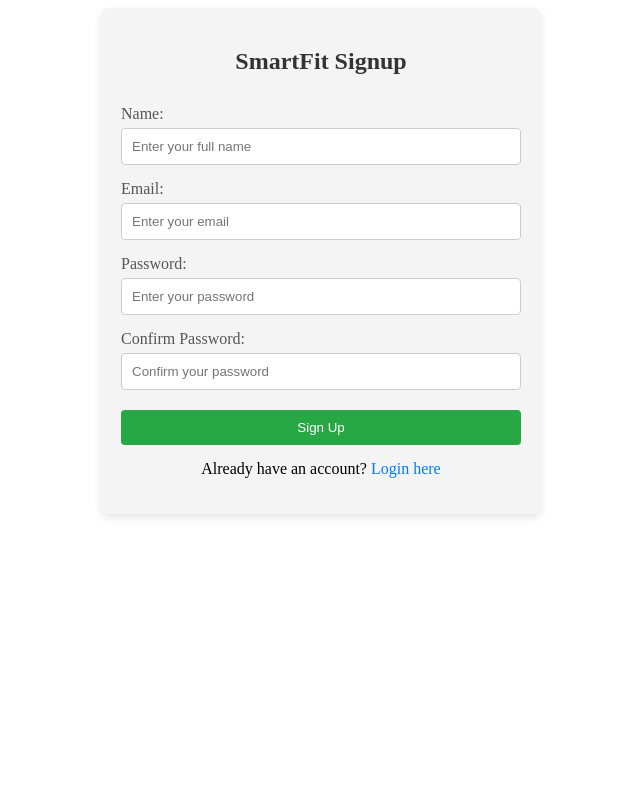
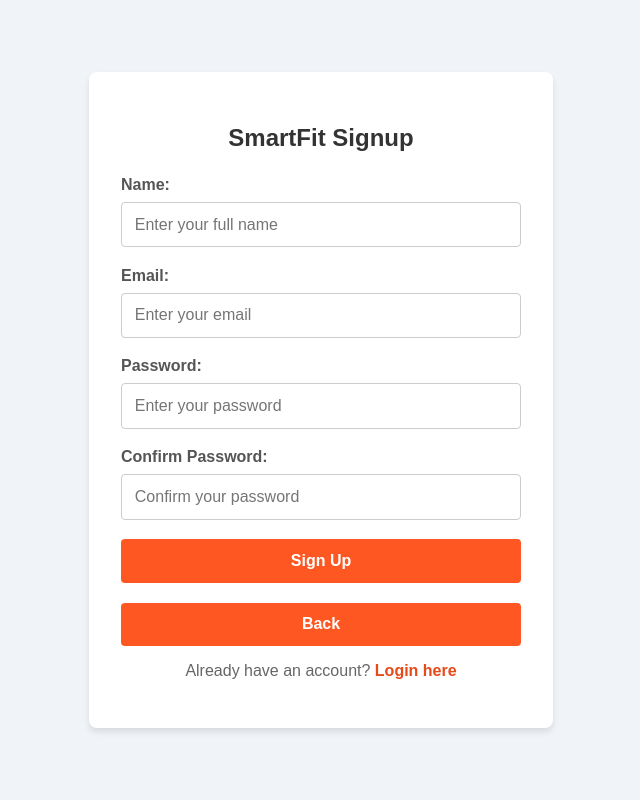
Before and after one commit to Rkkanwar/Smartfit-project, a Flask app: page /signup in a window 1280 px wide. Shown: the whole page, without its empty margins (319-959 px from the left). Run offline with Flask 3, Linux system fonts and the light colour scheme.

Commit message:
designed login and signup page

```diff
--- a/static/css/sign.css
+++ b/static/css/sign.css
@@ -1,15 +1,29 @@
+/* sign.css */
+
+body {
+    font-family: Arial, sans-serif;
+    background-color: #f0f4f8;
+    margin: 0;
+    padding: 0;
+    display: flex;
+    justify-content: center;
+    align-items: center;
+    height: 100vh;
+}
+
 .form-container {
+    background-color: #ffffff;
+    border-radius: 8px;
+    box-shadow: 0 4px 6px rgba(0, 0, 0, 0.1);
+    padding: 2rem;
     max-width: 400px;
-    margin: auto;
-    padding: 20px;
-    background-color: #f4f4f4;
-    border-radius: 8px;
-    box-shadow: 0 4px 8px rgba(0, 0, 0, 0.1);
+    width: 90%;
 }
 
 h2 {
     text-align: center;
     color: #333;
+    margin-bottom: 1.5rem;
 }
 
 form {
@@ -18,39 +32,51 @@
 }
 
 label {
-    margin-top: 10px;
+    font-weight: bold;
+    margin-bottom: 0.5rem;
     color: #555;
 }
 
 input {
-    margin: 5px 0;
-    padding: 10px;
+    padding: 0.8rem;
+    margin-bottom: 1.2rem;
     border: 1px solid #ccc;
     border-radius: 4px;
+    font-size: 1rem;
+}
+
+input:focus {
+    border-color: #007bff;
+    outline: none;
+    box-shadow: 0 0 4px rgba(0, 123, 255, 0.5);
 }
 
 button {
-    margin-top: 15px;
-    padding: 10px;
-    background-color: #28a745;
+    background-color: #ff5722; /* Submit button color */
     color: white;
+    padding: 0.8rem;
+    font-size: 1rem;
+    font-weight: bold;
     border: none;
     border-radius: 4px;
     cursor: pointer;
+    transition: background-color 0.3s ease;
 }
 
 button:hover {
-    background-color: #218838;
+    background-color: #e64a19; /* Hover color */
 }
 
 p {
     text-align: center;
-    margin-top: 15px;
+    margin-top: 1rem;
+    color: #666;
 }
 
 a {
-    color: #007bff;
+    color: #e64a19;
     text-decoration: none;
+    font-weight: bold;
 }
 
 a:hover {
--- a/templates/home.html
+++ b/templates/home.html
@@ -14,8 +14,12 @@
     <div class="content">
         <!-- Sign In/Sign Up Section -->
         <div class="auth-buttons" id="auth-buttons">
-            <button id="sign-in-btn">Sign In</button>
+            <a href="/login">
+                <button id="sign-in-btn">Sign In</button>
+            </a>
         </div>
+
+
 
         <!-- Homepage Section -->
         <div class="homepage">
--- a/templates/login.html
+++ b/templates/login.html
@@ -17,8 +17,9 @@
             <input type="password" id="password" name="password" placeholder="Enter your password" required>
 
             <button type="submit">Login</button>
+            <button type="button" id="backBtn" style="margin-top: 10px;" onclick="location.href='/';">Back</button>
         </form>
-        <p>Don't have an account? <a href=href = "{{ url_for('signup') }}">Sign up here</a></p>
+        <p>Don't have an account? <a href="/signup">Sign up here</a></p>
     </div>
     <script src="scripts.js"></script>
 </body>
--- a/templates/signup.html
+++ b/templates/signup.html
@@ -22,9 +22,11 @@
             <label for="confirmPassword">Confirm Password:</label>
             <input type="password" id="confirmPassword" name="confirmPassword" placeholder="Confirm your password" required>
 
-            <button type="submit">Sign Up</button>
+            <button type="submit" id="signUpBtn" style="margin-bottom: 10px;">Sign Up</button>
+            <button type="button" id="backBtn" style="margin-top: 10px;" onclick="location.href='/';">Back</button>
+
         </form>
-        <p>Already have an account? <a href="login.html">Login here</a></p>
+        <p>Already have an account? <a href="/login">Login here</a></p>
     </div>
     <script src="scripts.js"></script>
 </body>
```
